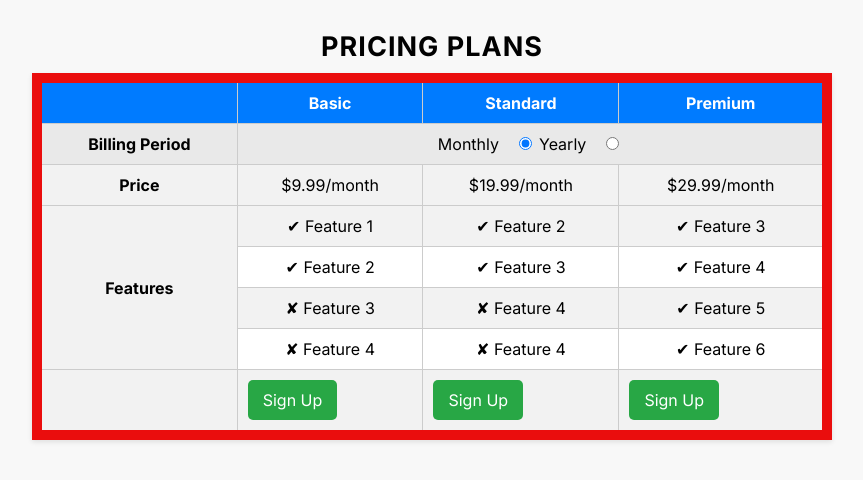
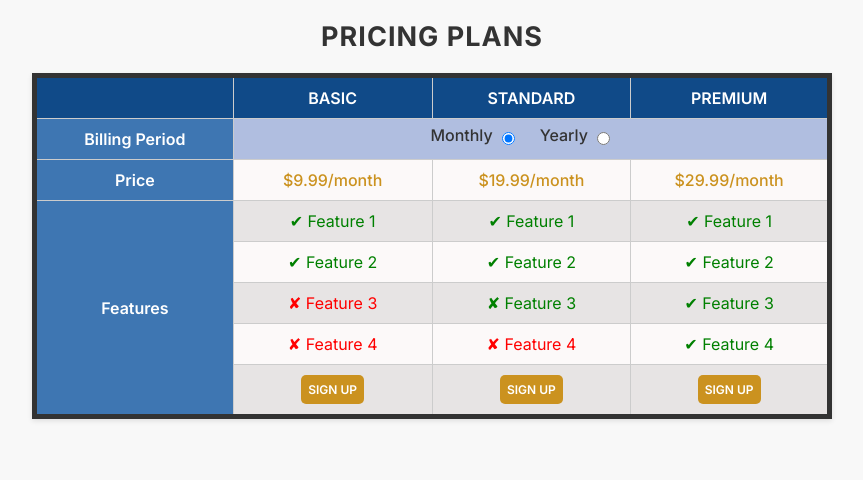
Before and after one commit to bohdan-mykhailenko/pricing_table, a website: page src/index.html in a window 1280 px wide. Shown: the whole page, without its empty margins (208-1071 px from the left). Drawn offline with nearby package versions, Linux system fonts and the light colour scheme; files that its build step writes are made by us from their sources.

Commit message:
add styles

```diff
--- a/src/index.html
+++ b/src/index.html
@@ -20,7 +20,7 @@
           </caption>
           <thead class="table__head">
             <tr class="table__row table__row--head">
-              <th class="table__cell"></th>
+              <th class="table__cell table__cell--desktop"></th>
               <th class="table__cell table__cell--plan">Basic</th>
               <th class="table__cell table__cell--plan">Standard</th>
               <th class="table__cell table__cell--plan">Premium</th>
@@ -28,7 +28,9 @@
           </thead>
           <tbody class="table__body">
             <tr class="table__row table__row--toggle">
-              <th class="table__cell table__cell--header">Billing Period</th>
+              <th class="table__cell table__cell--header table__cell--desktop">
+                Billing Period
+              </th>
               <td class="table__cell table__cell--data" colspan="3">
                 <label
                   for="billing-toggle-standard-monthly"
@@ -53,43 +55,89 @@
                 />
               </td>
             </tr>
-            <tr class="table__row table__row--monthly">
-              <th class="table__cell table__cell--header">Price</th>
-              <td class="table__cell table__cell--data">$9.99/month</td>
-              <td class="table__cell table__cell--data">$19.99/month</td>
-              <td class="table__cell table__cell--data">$29.99/month</td>
+            <tr class="table__row table__row--prices">
+              <th class="table__cell table__cell--header table__cell--desktop">
+                Price
+              </th>
+              <td class="table__cell table__cell--data"></td>
+              <td class="table__cell table__cell--data"></td>
+              <td class="table__cell table__cell--data"></td>
             </tr>
-            <tr class="table__row table__row--yearly">
-              <th class="table__cell table__cell--header">Price</th>
-              <td class="table__cell table__cell--data">$99.99/year</td>
-              <td class="table__cell table__cell--data">$199.99/year</td>
-              <td class="table__cell table__cell--data">$299.99/year</td>
+            <tr class="table__row table__row--features">
+              <th
+                class="table__cell table__cell--header table__cell--desktop"
+                rowspan="5"
+              >
+                Features
+              </th>
+              <td
+                class="table__cell table__cell--data table__cell--data--checkmark"
+              >
+                ✔ Feature 1
+              </td>
+              <td
+                class="table__cell table__cell--data table__cell--data--checkmark"
+              >
+                ✔ Feature 1
+              </td>
+              <td
+                class="table__cell table__cell--data table__cell--data--checkmark"
+              >
+                ✔ Feature 1
+              </td>
+            </tr>
+            <tr class="table__row table__row--features">
+              <td
+                class="table__cell table__cell--data table__cell--data--checkmark"
+              >
+                ✔ Feature 2
+              </td>
+              <td
+                class="table__cell table__cell--data table__cell--data--checkmark"
+              >
+                ✔ Feature 2
+              </td>
+              <td
+                class="table__cell table__cell--data table__cell--data--checkmark"
+              >
+                ✔ Feature 2
+              </td>
+            </tr>
+            <tr class="table__row table__row--features">
+              <td
+                class="table__cell table__cell--data table__cell--data--cross"
+              >
+                ✘ Feature 3
+              </td>
+              <td
+                class="table__cell table__cell--data table__cell--data--checkmark"
+              >
+                ✘ Feature 3
+              </td>
+              <td
+                class="table__cell table__cell--data table__cell--data--checkmark"
+              >
+                ✔ Feature 3
+              </td>
+            </tr>
+            <tr class="table__row table__row--features">
+              <td
+                class="table__cell table__cell--data table__cell--data--cross"
+              >
+                ✘ Feature 4
+              </td>
+              <td
+                class="table__cell table__cell--data table__cell--data--cross"
+              >
+                ✘ Feature 4
+              </td>
+              <td
+                class="table__cell table__cell--data table__cell--data--checkmark"
+              >
+                ✔ Feature 4
+              </td>
             </tr>
             <tr class="table__row">
-              <th class="table__cell table__cell--header" rowspan="4">
-                Features
-              </th>
-              <td class="table__cell table__cell--data">✔ Feature 1</td>
-              <td class="table__cell table__cell--data">✔ Feature 2</td>
-              <td class="table__cell table__cell--data">✔ Feature 3</td>
-            </tr>
-            <tr class="table__row">
-              <td class="table__cell table__cell--data">✔ Feature 2</td>
-              <td class="table__cell table__cell--data">✔ Feature 3</td>
-              <td class="table__cell table__cell--data">✔ Feature 4</td>
-            </tr>
-            <tr class="table__row">
-              <td class="table__cell table__cell--data">✘ Feature 3</td>
-              <td class="table__cell table__cell--data">✘ Feature 4</td>
-              <td class="table__cell table__cell--data">✔ Feature 5</td>
-            </tr>
-            <tr class="table__row">
-              <td class="table__cell table__cell--data">✘ Feature 4</td>
-              <td class="table__cell table__cell--data">✘ Feature 4</td>
-              <td class="table__cell table__cell--data">✔ Feature 6</td>
-            </tr>
-            <tr class="table__row">
-              <th class="table__cell table__cell--buttos"></th>
               <td class="table__cell">
                 <a href="#" class="table__button">Sign Up</a>
               </td>
--- a/src/scripts/main.js
+++ b/src/scripts/main.js
@@ -2,23 +2,28 @@
 
 const monthlyToggle = document.getElementById('billing-toggle-monthly');
 const yearlyToggle = document.getElementById('billing-toggle-yearly');
-const monthlyPricesRow = document.querySelector('.table__row--monthly');
-const yearlyPricesRow = document.querySelector('.table__row--yearly');
+const pricesRow = document.querySelector('.table__row--prices');
 
-// Function to toggle between monthly and yearly billing
-function toggleBilling() {
+const monthlyPrices = ["$9.99/month", "$19.99/month", "$29.99/month"];
+const yearlyPrices = ["$99.99/year", "$199.99/year", "$299.99/year"];
+
+const toggleBilling = () => {
   if (yearlyToggle.checked) {
-    monthlyPricesRow.style.display = 'none';
-    yearlyPricesRow.style.display = 'table-row';
+    updatePrices(yearlyPrices);
   } else {
-    monthlyPricesRow.style.display = 'table-row';
-    yearlyPricesRow.style.display = 'none';
+    updatePrices(monthlyPrices);
   }
 }
 
-// Initially set the billing based on the default state of the yearly toggle
+const updatePrices = (prices) => {
+  const priceCells = pricesRow.querySelectorAll('.table__cell--data');
+
+  prices.forEach((price, index) => {
+    priceCells[index].textContent = price;
+  });
+}
+
 toggleBilling();
 
-// Add event listeners to the toggle switches
 monthlyToggle.addEventListener('change', toggleBilling);
 yearlyToggle.addEventListener('change', toggleBilling);
--- a/src/styles/blocks/table.scss
+++ b/src/styles/blocks/table.scss
@@ -3,102 +3,106 @@
 
   max-width: 800px;
   width: 100%;
+  table-layout: fixed;
 
   border-collapse: collapse;
   background-color: $bg-color-light;
-  border: 10px solid #ea0d0d;
-  box-shadow: 0px 2px 5px rgba(0, 0, 0, 0.1);
+  border: 5px solid $secondary-color;
+  box-shadow: 0px 2px 5px $shadow-color;
 
   &__caption {
+    margin-bottom: 20px;
+
     font-weight: 700;
     letter-spacing: 1px;
     text-transform: uppercase;
     text-align: center;
     font-size: 27px;
-    padding: 10px;
   }
 
-  &__head {
-    background-color: $primary-color;
-    color: white;
-    font-weight: bold;
+  &__label {
+    text-align: center;
+    font-weight: 500;
   }
 
   &__row {
+    background: $bg-color-dark;
+
     &:nth-child(even) {
-      background-color: #f2f2f2;
+      background-color: $bg-color-light;
     }
 
     &--head {
-      background-color: $primary-color;
-      color: white;
+      background-color: $accent-color;
+      color: $primary-color;
     }
 
     &--toggle {
-      background-color: #e9e9e9;
-
       .table__cell--data {
-        text-align: center;
-
-        .table__label {
-          margin-right: 10px;
-        }
-
-        .table__radio {
-        }
+        padding: 10px;
+        background-color: $bg-color-blue;
       }
     }
 
-    &--price {
+    &--prices {
       .table__cell--data {
-        text-align: center;
-      }
-    }
-
-    &--monthly {
-      background-color: #f9f9f9;
-    }
-
-    &--yearly {
-      background-color: #f2f2f2;
-    }
-
-    &--cta {
-      background-color: #e9e9e9;
-      text-align: center;
-    }
-
-    &--features {
-      .table__cell--data {
-        padding-left: 20px;
-        text-align: left;
+        font-weight: 500;
+        color: $button-bg-color;
       }
     }
   }
 
   &__cell {
     padding: 10px;
+    text-align: center;
+
     border: 1px solid #ccc;
+
+    &--header {
+      font-weight: 600;
+      background-color: $accent-color-light;
+      color: $primary-color;
     }
 
-  &__cell--header {
-    text-align: center;
+    &--plan {
+      font-weight: 600;
+      text-transform: uppercase;
     }
 
-  &__cell--plan {
+    &--data {
       text-align: center;
-    font-weight: bold;
+
+      &--checkmark {
+        color: green;
       }
 
-  &__cell--data {
-    text-align: center;
-
-    .table__label {
-      margin-right: 10px;
+      &--cross {
+        color: red;
       }
     }
 
+    @media screen and (max-width: 768px) {
+      padding: 5px;
+      font-size: 14px;
+    }
+  }
+
+  &__label {
+    position: relative;
+    bottom: 4px;
+    margin-right: 5px;
+  }
+
+  &__radio {
+    margin-right: 20px;
+  }
   &__button {
     @include button-styles;
   }
 }
+// Define a media query for screens with a maximum width of 768px (adjust as needed)
+@media screen and (max-width: 450px) {
+  .table__cell--desktop {
+    display: none;
+  }
+}
--- a/src/styles/utils/_extends.scss
+++ b/src/styles/utils/_extends.scss
@@ -1,6 +1,7 @@
 html,
 button,
 input {
+  color: $secondary-color;
   font-family: Inter, sans-serif;
 }
 
--- a/src/styles/utils/_mixins.scss
+++ b/src/styles/utils/_mixins.scss
@@ -1,14 +1,39 @@
 @mixin button-styles {
+  padding: 7px;
+
   background-color: $button-bg-color;
-  color: white;
+  color: $primary-color;
 
   text-decoration: none;
-  padding: 10px 15px;
+  text-transform: uppercase;
+  font-size: 12px;
+  font-weight: 600;
+
   border-radius: 5px;
   display: inline-block;
   transition: background-color 0.3s ease;
 
-  &:hover {
+  &:hover,
+  &:active {
     background-color: $button-hover-color;
   }
+
+  @media screen and (max-width: 450px) {
+    padding: 5px;
+  }
 }
+
+@mixin generate-feature-cells($features) {
+  $feature-list: split($features, ",");
+  $feature-count: length($feature-list);
+
+  @for $i from 1 through $feature-count {
+    $value: nth($feature-list, $i);
+
+    .table__row--features .table__cell--data:nth-child(#{$i})::before {
+      content: if($value == "true", "✔", "✘");
+      color: if($value == "true", green, red);
+      font-weight: bold;
+    }
+  }
+}
--- a/src/styles/utils/_reset.scss
+++ b/src/styles/utils/_reset.scss
@@ -1,9 +1,9 @@
 html {
-  -ms-overflow-style: none;  /* Internet Explorer 10+ */
-  scrollbar-width: none;  /* Firefox */
+  -ms-overflow-style: none; /* Internet Explorer 10+ */
+  scrollbar-width: none; /* Firefox */
 
   &::-webkit-scrollbar {
-    display: none;  /* Safari and Chrome */
+    display: none; /* Safari and Chrome */
   }
 }
 
@@ -11,12 +11,7 @@
   margin: 0;
 }
 
-h1,
-h2,
-h3,
-h4,
-h5,
-p {
+* {
   margin: 0;
   padding: 0;
   font-weight: normal;
--- a/src/styles/utils/_variables.scss
+++ b/src/styles/utils/_variables.scss
@@ -1,5 +1,10 @@
-$primary-color: #007bff;
-$button-bg-color: #28a745;
-$button-hover-color: #218838;
-$bg-color-light: #fff;
-$bg-color-dark: #888;
+$primary-color: #fff;
+$secondary-color: #333;
+$accent-color: #104a88;
+$accent-color-light: #3e76b2;
+$button-bg-color: #cb921f;
+$button-hover-color: #9a6d13;
+$bg-color-light: #fcf9f9;
+$bg-color-dark: #e7e4e4;
+$bg-color-blue: #b0bee0;
+$shadow-color: rgba(0, 0, 0, 0.1);
```
Lines whose indentation alone changed are shown as unchanged.
